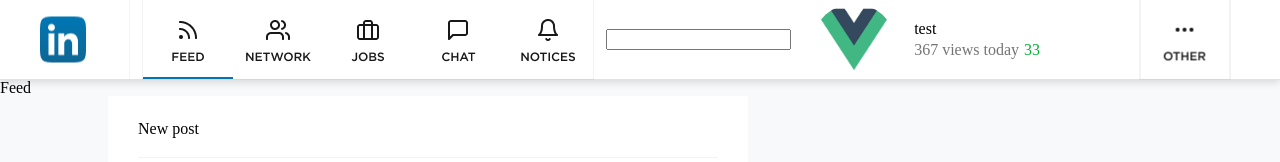
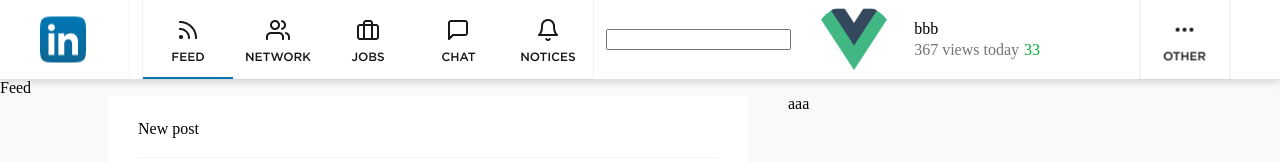
Before and after one commit to clps935419/vue_homework, a Vue app: page / in a window 1280 px wide. Shown: the top 162 px of the page. Built offline with nearby package versions, Linux system fonts and the light colour scheme; no server answers.

Commit message:
20210921測試API資料

```diff
--- a/package.json
+++ b/package.json
@@ -7,6 +7,7 @@
     "build": "vue-cli-service build"
   },
   "dependencies": {
+    "axios": "^0.21.4",
     "core-js": "^3.6.5",
     "vue": "^3.0.0",
     "vue-router": "^4.0.0-0",
--- a/src/App2.vue
+++ b/src/App2.vue
@@ -1,6 +1,10 @@
 <script>
-import { onMounted } from '@vue/runtime-core';
-import { useStore } from 'vuex'
+    import {
+        onMounted
+    } from '@vue/runtime-core';
+    import {
+        useStore
+    } from 'vuex'
     import Footer from './components/Footer.vue';
     import Header from './components/Header.vue';
     export default {
@@ -8,12 +12,21 @@ export default {
             Header,
             Footer,
         },
-    setup(){
+
+        setup() {
             const store = useStore();
-        onMounted(()=>{
-            console.log('-**-',store.getters['Profile/getData'])
-            store.dispatch('Profile/handleSetData','aaaaaa');
-            console.log('--',store.getters['Profile/getData'])
+            const init = () => {
+                // store.dispatch('Feed/handleInit').then((res) => {
+                //     console.log("--*--*-*",
+                //         store.getters['Feed/getUser']
+                //     );
+                // });
+                store.dispatch('getUser');
+            }
+            onMounted(() => {
+                init();
+                store.dispatch('Profile/handleSetData', 'aaaaaa');
+
             })
         }
     }
@@ -27,7 +40,7 @@ export default {
 
 </template>
 <style>
-body{
+    body {
         background: #F7F9FB;
     }
 </style>
--- a/src/components/Header.vue
+++ b/src/components/Header.vue
@@ -1,6 +1,18 @@
 <script>
+    import {
+        useStore
+    } from 'vuex'
+    import { computed, onMounted } from '@vue/runtime-core'
     export default {
-
+        setup() {
+            const store = useStore();
+            const userObj = computed(() => {
+                return store.getters.getUser;
+            })
+            return {
+                userObj
+            }
+        }
     }
 </script>
 <template>
@@ -36,7 +48,7 @@
                 <img src="~@/assets/logo.png" alt="">
                 <div class="header_list-infor">
                     <div class="header_list-infor-name">
-                        test
+                        {{userObj.name}}
                     </div>
                     <div class="header_list-infor-time">
                         <span>367 views today</span><i>33</i>
--- /dev/null
+++ b/src/store/Feed/index.js
@@ -0,0 +1,30 @@
+import axios from "axios";
+export default {
+    namespaced:true,
+    state: {
+        user:{
+            name:'aaa'
+        },
+    },
+    mutations: {
+        init(state, data) {
+            state.user = data.user;
+            console.log('user',state.user)
+        },
+    },
+    actions: {
+        handleInit(context, data) {
+            return axios.get('/api/my_api/my_json.json').then(function(response) {
+                // handle success
+                context.commit('init', response.data);
+                return response.data;
+            });
+        },
+    },
+    getters: {
+        getUser(state) {
+            console.log('get',state.user)
+            return state.user;
+        },
+    },
+};
--- a/src/store/actions.js
+++ b/src/store/actions.js
@@ -1 +1,10 @@
-export default {};
+import axios from 'axios';
+export default {
+    getUser(context, data) {
+        console.log('test---');
+        axios.get('/api/my_api/my_json.json').then(function(response) {
+            // handle success
+            context.commit('getUserInit', response.data);
+        });
+    },
+};
--- a/src/store/getters.js
+++ b/src/store/getters.js
@@ -1 +1,6 @@
-export default {};
+export default {
+    getUser(state) {
+        console.log('get', state.user);
+        return state.user;
+    },
+};
--- a/src/store/index.js
+++ b/src/store/index.js
@@ -5,6 +5,7 @@ import actions from './actions';
 import getters from './getters';
 
 import Profile from './Profile'
+import Feed from './Feed';
 
 export default createStore({
     state,
@@ -13,5 +14,6 @@ export default createStore({
     getters,
     modules: {
         Profile,
+        Feed,
     },
 });
--- a/src/store/mutations.js
+++ b/src/store/mutations.js
@@ -1,3 +1,6 @@
-export default{
-
-}
+export default {
+    getUserInit(state, data) {
+        state.user = data.user;
+        console.log('user------', state.user);
+    },
+};
--- a/src/store/state.js
+++ b/src/store/state.js
@@ -1,3 +1,5 @@
-export default{
-
-}
+export default {
+    user: {
+        name: 'bbb',
+    },
+};
--- a/src/views/Feed.vue
+++ b/src/views/Feed.vue
@@ -1,7 +1,27 @@
 
 <script>
+import { computed, onMounted } from '@vue/runtime-core'
+import { useStore } from 'vuex'
 export default {
-
+  setup(){
+    const store = useStore();
+    const userObj = computed(()=>{
+      return store.getters['Feed/getUser']
+    })
+    // const init = ()=>{
+    //   store.dispatch('Feed/handleInit').then((res)=>{
+    //     console.log("--*--*-*",
+    //       store.getters['Feed/getUser']
+    //     );
+    //   });
+    // }
+    onMounted(()=>{
+      // init();
+    })
+    return{
+      userObj
+    }
+  }
 }
 </script>
 <template>
@@ -19,7 +39,7 @@ export default {
       </div>
     </div>
     <div class="right-area">
-
+      <h1>{{userObj.name}}</h1>
     </div>
   </div>
 
--- /dev/null
+++ b/vue.config.js
@@ -0,0 +1,17 @@
+module.exports = {
+    //配置axios跨域請求
+    devServer: {
+        proxy: {
+            '/api': {
+                //訪問路徑，可以自己設定，
+                target: 'https://toyz23.com', //代理介面，即請求的url的字首
+                changeOrigin: true, //設定是否跨域，開啟代理：在本地會建立一個虛擬服務端，然後傳送請求的資料，並同時接收請求的資料，這樣客戶端端和服務端進行資料的互動就不會有跨域問題
+                ws: true, // 是否啟用websockets
+                pathRewrite: {
+                    //訪問路徑重寫
+                    '^/api': '',
+                },
+            },
+        },
+    },
+};
```
Also changed, not shown: 1 other file (tests, documents, lock files or other folders). Lines whose indentation alone changed are shown as unchanged.
